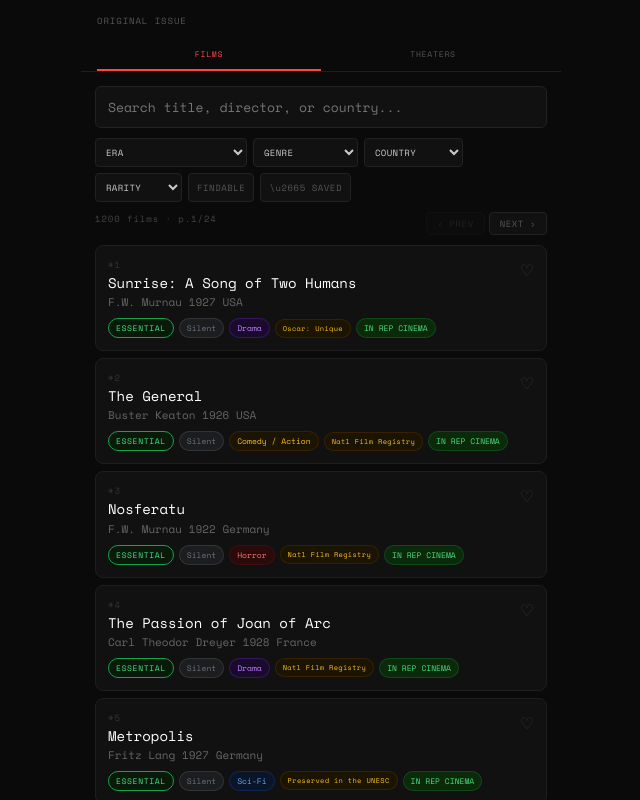
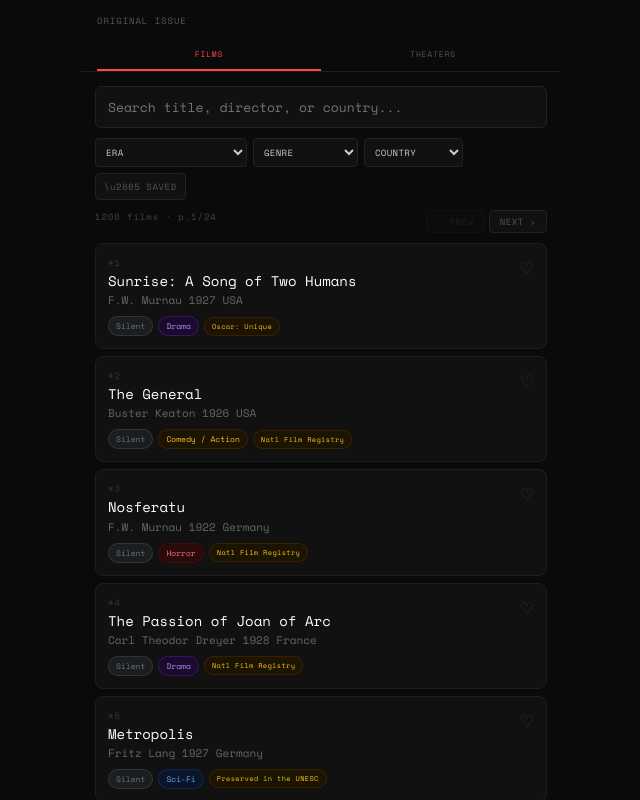
Before and after one commit to sunnyxiaoxinsun-bot/vinyl-hunting, a React (Vite) app: page / in a window 1280 px wide. Both pictures are taken after a click on the element 640 px from the left and 194 px from the top of the page. Shown: the top 800 px of the page, without its empty margins (319-959 px from the left). Built offline with nearby package versions, Linux system fonts and the light colour scheme.

Commit message:
Update App.jsx

```diff
--- a/src/App.jsx
+++ b/src/App.jsx
@@ -3,7 +3,7 @@ import { VINYLS, SHOPS, AREAS, ERAS, GENRES, RARITIES } from "./data";
 import { VINTAGE, VSTORES, VSTORE_AREAS, VINTAGE_CATEGORIES, VINTAGE_ERAS, VINTAGE_RARITIES } from "./vintage";
 import { BARS, BAR_AREAS, BAR_TYPES } from "./bars";
 import { BARS_LATAM, LATAM_AREAS } from "./bars_latam";
-import { FILMS, THEATERS, THEATER_AREAS, FILM_ERAS, FILM_GENRES, FILM_COUNTRIES, FILM_RARITIES } from "./films";
+import { FILMS, THEATERS, THEATER_AREAS, FILM_ERAS, FILM_GENRES, FILM_COUNTRIES } from "./films";
 import { FILMS_B2 } from "./films_b2";
 import { FILMS_B3 } from "./films_b3";
 import { FILMS_B4 } from "./films_b4";
@@ -167,8 +167,6 @@ export default function App() {
   const [filmEraFilter, setFilmEraFilter] = useState("All");
   const [filmGenreFilter, setFilmGenreFilter] = useState("All");
   const [filmCountryFilter, setFilmCountryFilter] = useState("All");
-  const [filmRarityFilter, setFilmRarityFilter] = useState("All");
-  const [filmFindableOnly, setFilmFindableOnly] = useState(false);
   const [filmFavOnly, setFilmFavOnly] = useState(false);
   const [filmPage, setFilmPage] = useState(0);
   const FILMS_PER_PAGE = 50;
@@ -249,8 +247,6 @@ export default function App() {
       && (filmEraFilter==="All" || f.era===filmEraFilter)
       && (filmGenreFilter==="All" || f.genre.toLowerCase().includes(filmGenreFilter.toLowerCase()))
       && (filmCountryFilter==="All" || f.country.toLowerCase().includes(filmCountryFilter.toLowerCase()))
-      && (filmRarityFilter==="All" || f.rarity===filmRarityFilter)
-      && (!filmFindableOnly || f.findable)
       && (!filmFavOnly || filmFavs.includes(f.id));
   });
   const filmTotalPages = Math.ceil(filteredFilms.length / FILMS_PER_PAGE);
@@ -331,7 +327,7 @@ export default function App() {
 
   const SaveBtn = ({ isFav, onToggle }) => (
     <button style={{...S.actionBtn, background:isFav?"#3D0000":"#1A1A1A", color:isFav?"#FF6B6B":"#777", border:isFav?"1px solid #8B000044":"1px solid #333"}} onClick={onToggle}>
-      {isFav ? " Saved" : " Save"}
+      {isFav ? "\u2665 Saved" : "\u2661 Save"}
     </button>
   );
 
@@ -625,11 +621,6 @@ export default function App() {
 
   // -- FILMS SECTION ---------------------------------------------------------
   if (section === "films") {
-    const filmRarityBadge = (r) => {
-      if (r === "very rare") return { bg:"#1A0A2E", text:"#C084FC", border:"#7C3AED" };
-      if (r === "cult")      return { bg:"#1A0A14", text:"#F472B6", border:"#BE185D" };
-      return { bg:"#0A1A0A", text:"#4ADE80", border:"#16A34A" };
-    };
     const awardBadge = (awards) => {
       if (!awards) return null;
       const a = awards;
@@ -685,10 +676,6 @@ export default function App() {
               <select style={S.sel} value={filmCountryFilter} onChange={e=>{setFilmCountryFilter(e.target.value);setFilmPage(0);}}>
                 {FILM_COUNTRIES.map(c=><option key={c} value={c}>{c==="All"?"COUNTRY":c}</option>)}
               </select>
-              <select style={S.sel} value={filmRarityFilter} onChange={e=>{setFilmRarityFilter(e.target.value);setFilmPage(0);}}>
-                {FILM_RARITIES.map(r=><option key={r} value={r}>{r==="All"?"RARITY":r}</option>)}
-              </select>
-              <button style={S.toggle(filmFindableOnly)} onClick={()=>{setFilmFindableOnly(!filmFindableOnly);setFilmPage(0);}}>FINDABLE</button>
               <button style={S.toggle(filmFavOnly)} onClick={()=>{setFilmFavOnly(!filmFavOnly);setFilmPage(0);}}>\u2665 SAVED</button>
             </div>
             <div style={{display:"flex",alignItems:"center",justifyContent:"space-between",marginBottom:10}}>
@@ -702,18 +689,16 @@ export default function App() {
             </div>
             {pagedFilms.map(f=>(
               <div key={f.id} style={S.card} onClick={()=>setSelectedFilm(f)}>
-                <button style={S.favBtn(filmFavs.includes(f.id))} onClick={e=>toggle(setFilmFavs)(f.id,e)}>{filmFavs.includes(f.id)?"\u2665":"\u2661"}</button>
+                <button style={S.favBtn(filmFavs.includes(f.id))} onClick={e=>{e.stopPropagation();e.preventDefault();toggle(setFilmFavs)(f.id,e);}}>{filmFavs.includes(f.id)?"\u2665":"\u2661"}</button>
                 <div style={S.rank}>#{f.rank}</div>
                 <div style={S.cardTitle}>{f.title}</div>
                 <div style={S.cardSub}>{f.director}  {f.year}  {f.country}</div>
                 <div style={S.pills}>
-                  <span style={{fontSize:8,padding:"3px 7px",borderRadius:99,background:filmRarityBadge(f.rarity).bg,color:filmRarityBadge(f.rarity).text,border:`1px solid ${filmRarityBadge(f.rarity).border}`,letterSpacing:"0.08em",textTransform:"uppercase"}}>{f.rarity}</span>
                   <span style={S.era(f.era)}>{f.era}</span>
                   <span style={{fontSize:8,padding:"3px 7px",borderRadius:99,background:genreColor(f.genre).bg,color:genreColor(f.genre).color,border:`1px solid ${genreColor(f.genre).border}`}}>{f.genre}</span>
                   {f.awards && awardBadge(f.awards) && <span style={{fontSize:7,padding:"3px 7px",borderRadius:99,background:"#1A1400",color:"#FBBF24",border:"1px solid #92400E44",letterSpacing:"0.05em",whiteSpace:"nowrap"}}>{awardBadge(f.awards)}</span>}
                   {SCREENPLAYS[f.id] && <span style={{fontSize:7,padding:"3px 7px",borderRadius:99,background:"#0A1A0A",color:"#4ADE80",border:"1px solid #16A34A55",letterSpacing:"0.05em"}}>SCRIPT</span>}
                   {SOUNDTRACKS[f.id] && <span style={{fontSize:7,padding:"3px 7px",borderRadius:99,background:"#051205",color:"#1DB954",border:"1px solid #1DB95440",letterSpacing:"0.05em"}}>OST</span>}
-                  {f.findable && <span style={S.findPill}>IN REP CINEMA</span>}
                 </div>
               </div>
             ))}
@@ -757,10 +742,8 @@ export default function App() {
               <div style={S.mTitle}>{selectedFilm.title}</div>
               <div style={S.mArtist}>{selectedFilm.director}</div>
               <div style={{...S.pills,marginBottom:12}}>
-                <span style={{fontSize:8,padding:"3px 7px",borderRadius:99,background:filmRarityBadge(selectedFilm.rarity).bg,color:filmRarityBadge(selectedFilm.rarity).text,border:`1px solid ${filmRarityBadge(selectedFilm.rarity).border}`,letterSpacing:"0.08em",textTransform:"uppercase"}}>{selectedFilm.rarity}</span>
                 <span style={S.era(selectedFilm.era)}>{selectedFilm.era}</span>
                 <span style={{fontSize:8,padding:"3px 7px",borderRadius:99,background:genreColor(selectedFilm.genre).bg,color:genreColor(selectedFilm.genre).color,border:`1px solid ${genreColor(selectedFilm.genre).border}`}}>{selectedFilm.genre}</span>
-                {selectedFilm.findable && <span style={S.findPill}>IN REP CINEMA</span>}
               </div>
               {selectedFilm.awards && (
                 <div style={{background:"#1A1400",border:"1px solid #92400E44",borderRadius:6,padding:"8px 12px",marginBottom:12,fontSize:11,color:"#FBBF24"}}>
```
